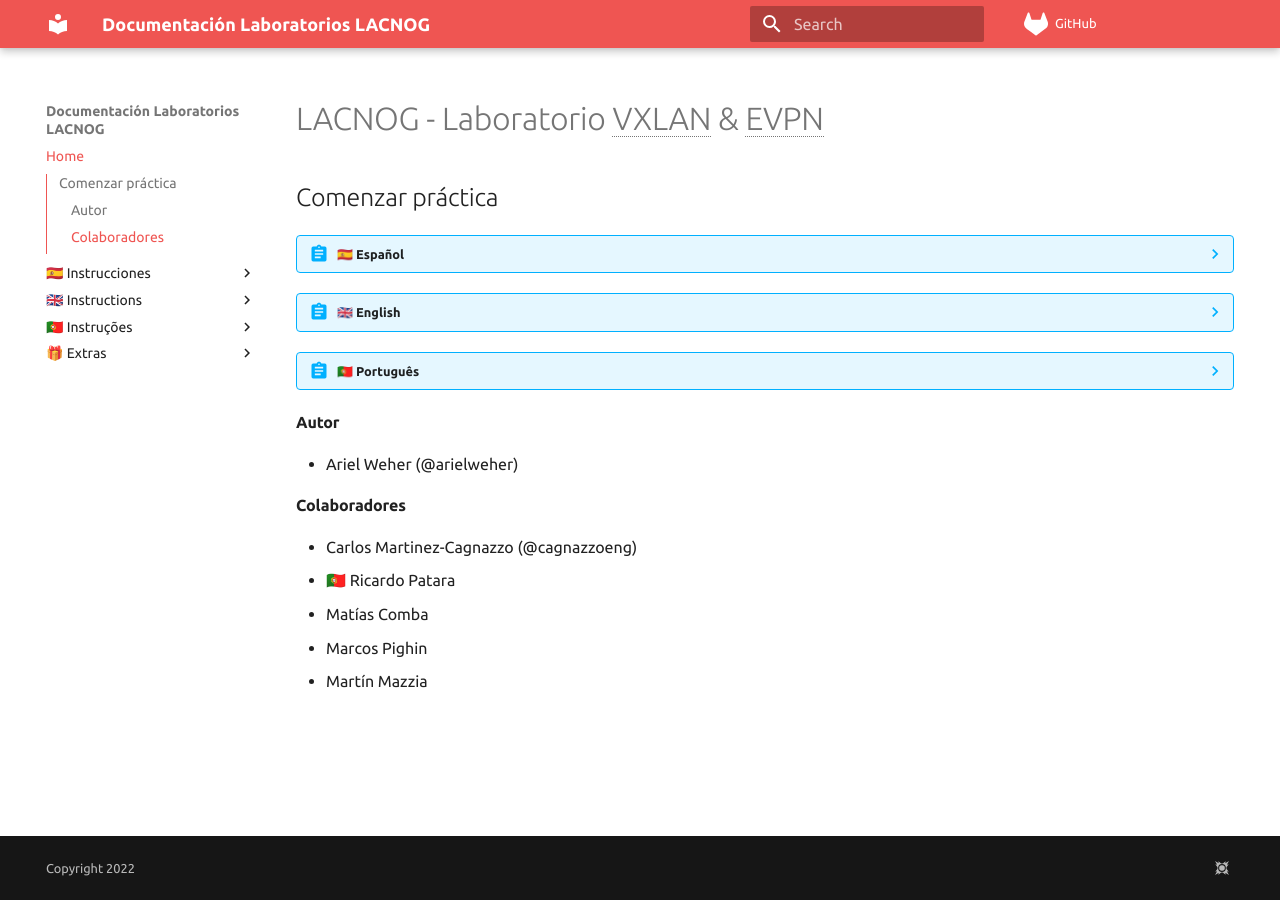
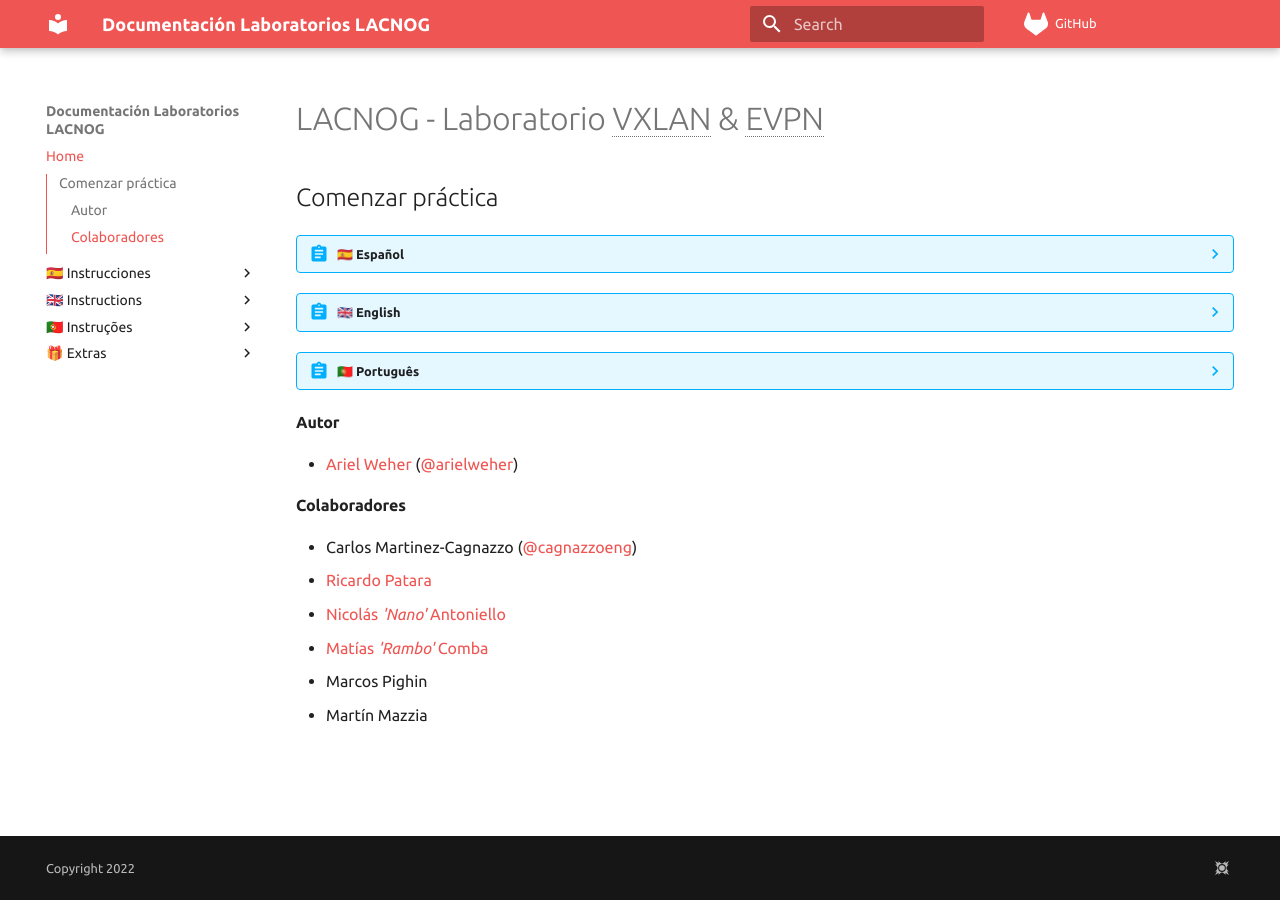
Before and after one commit to aweher/docs-vxlan-evpn, an MkDocs documentation site: the page built from docs/README.md, in a window 1280 px wide. Built offline with MkDocs 1.6.1 and Material for MkDocs 9.7.7, drawn with Linux system fonts in a browser that asks for light colours; comment, search, counter and statistics services are not loaded.

Commit message:
added contrib

```diff
--- a/docs/README.md
+++ b/docs/README.md
@@ -13,7 +13,7 @@
 
         Por favor **NO** haga pruebas de esto en una red en producción si no está seguro de lo que hace.
 
-    1. <a href="https://forms.gle/X8wrpThJgYsVSB4S9" target="_blank">Reg&iacute;strese aqu&iacute; para obtener un n&uacute;mero de asiento</a>
+    1. <a href="https://vxlan.nog.lat/register" target="_blank">Reg&iacute;strese aqu&iacute; para obtener un n&uacute;mero de asiento</a>
     2. [Iniciar la práctica en español](/es/lab1/)
 
 ??? abstract "🇬🇧 English"
@@ -27,7 +27,7 @@
 
         Please **DO NOT** test this on a production network if you are not sure what it does.
 
-    1. <a href="https://forms.gle/X8wrpThJgYsVSB4S9" target="_blank">Register here to get a seat number</a>
+    1. <a href="https://vxlan.nog.lat/register" target="_blank">Register here to get a seat number</a>
     2. [Start practice in english](/en/lab1/)
 
 ??? abstract "🇵🇹 Português"
@@ -41,17 +41,18 @@
 
         Por favor, **NÃO** teste em uma rede de produção se você não tiver certeza do que ela faz.
 
-    1. <a href="https://forms.gle/X8wrpThJgYsVSB4S9" target="_blank">Registre-se aqui para obter um n&uacute;mero de assento</a>
+    1. <a href="https://vxlan.nog.lat/register" target="_blank">Registre-se aqui para obter um n&uacute;mero de assento</a>
     2. [Comece a praticar em português](/pt/lab1/)
 
 #### Autor
 
-* Ariel Weher (@arielweher)
+* [Ariel Weher](https://weher.net) ([@arielweher](https://twitter.com/arielweher))
 
 #### Colaboradores
 
-* Carlos Martinez-Cagnazzo (@cagnazzoeng)
-* 🇵🇹 Ricardo Patara
-* Matías Comba
+* Carlos Martinez-Cagnazzo ([@cagnazzoeng](https://twitter.com/cagnazzoeng))
+* [Ricardo Patara](https://icannwiki.org/Ricardo_Patara)
+* [Nicolás *'Nano'* Antoniello](https://github.com/as65007)
+* [Matías *'Rambo'* Comba](https://github.com/maticomba)
 * Marcos Pighin
 * Martín Mazzia
```
Also changed, not shown: 1 other file.
